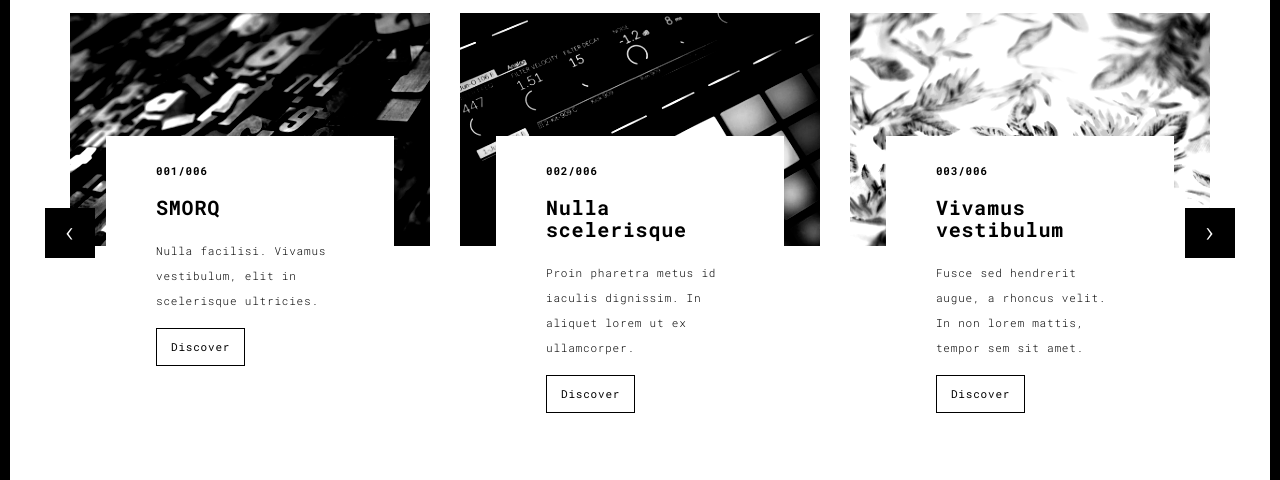
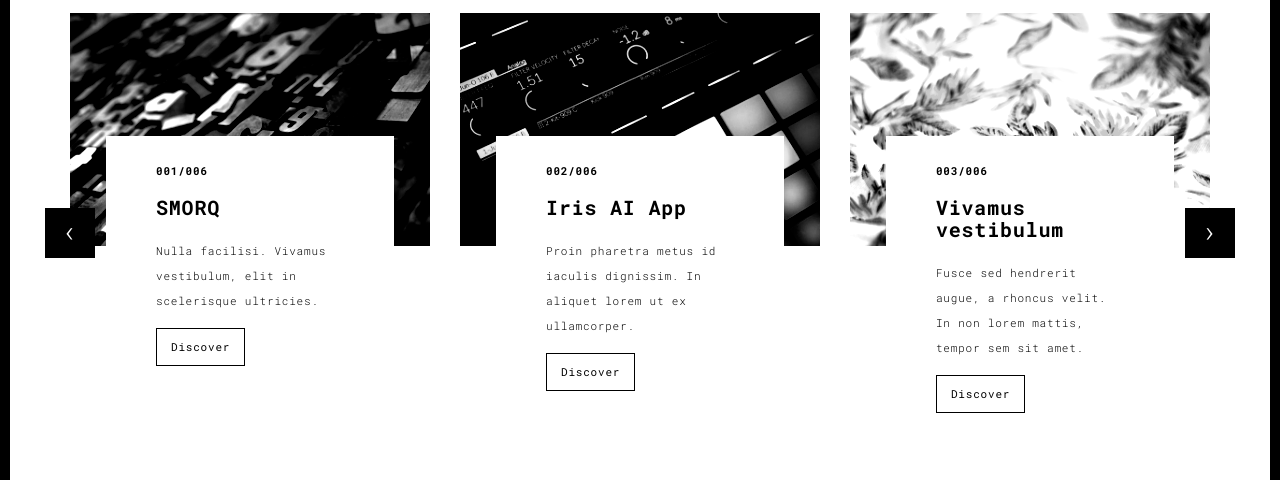
Before and after one commit to arataaoshima/python-arata, a Flask app: page /works in a window 1280 px wide. Shown: the part 254-734 px from the top of the page. Run offline with Flask 2, Linux system fonts and the light colour scheme; some libraries are stand-ins or nearby versions.

Commit message:
add iris app to my works

```diff
--- a/templates/works.html
+++ b/templates/works.html
@@ -80,14 +80,14 @@
                       </div>
                     </div>
                     <div class="col-sm-4">
-                      <a href="./work.html" title="" class="black-image-project-hover">
+                      <a href="https://iris-ai-arata.herokuapp.com/" title="" class="black-image-project-hover">
                         <img src="../static/assets/images/work02-hover.jpg" alt="" class="img-responsive">
                       </a>
                       <div class="card-container card-container-lg">
                         <h4>002/006</h4>
-                        <h3>Nulla scelerisque</h3>
+                        <h3>Iris AI App</h3>
                         <p>Proin pharetra metus id iaculis dignissim. In aliquet lorem ut ex ullamcorper.</p>
-                        <a href="./work.html" title="" class="btn btn-default">Discover</a>
+                        <a href="https://iris-ai-arata.herokuapp.com/" title="" class="btn btn-default">Discover</a>
                       </div>
                     </div>
                     <div class="col-sm-4">
```
